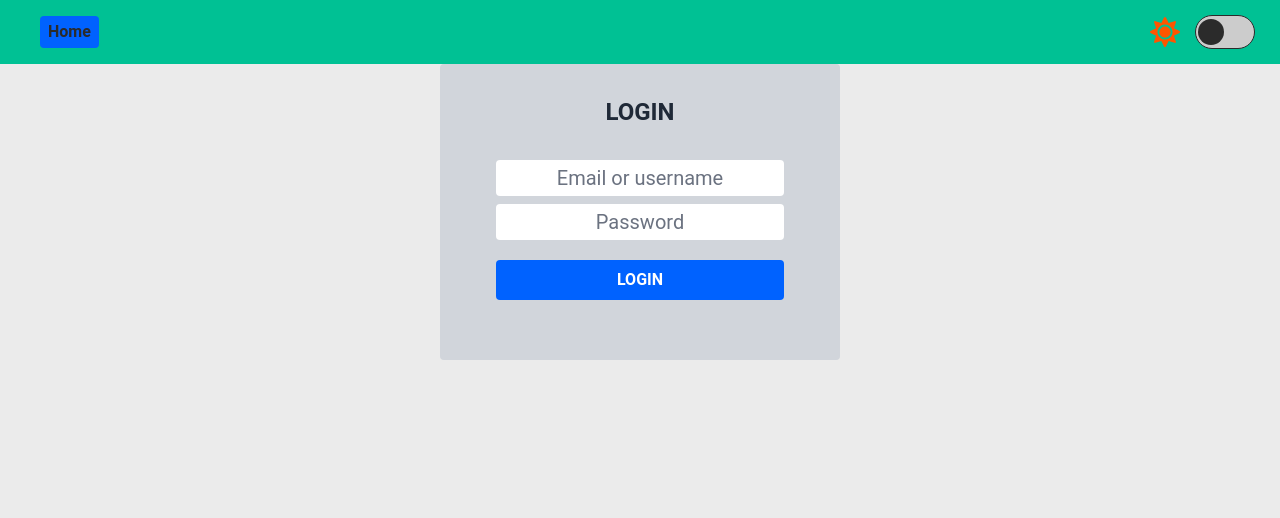
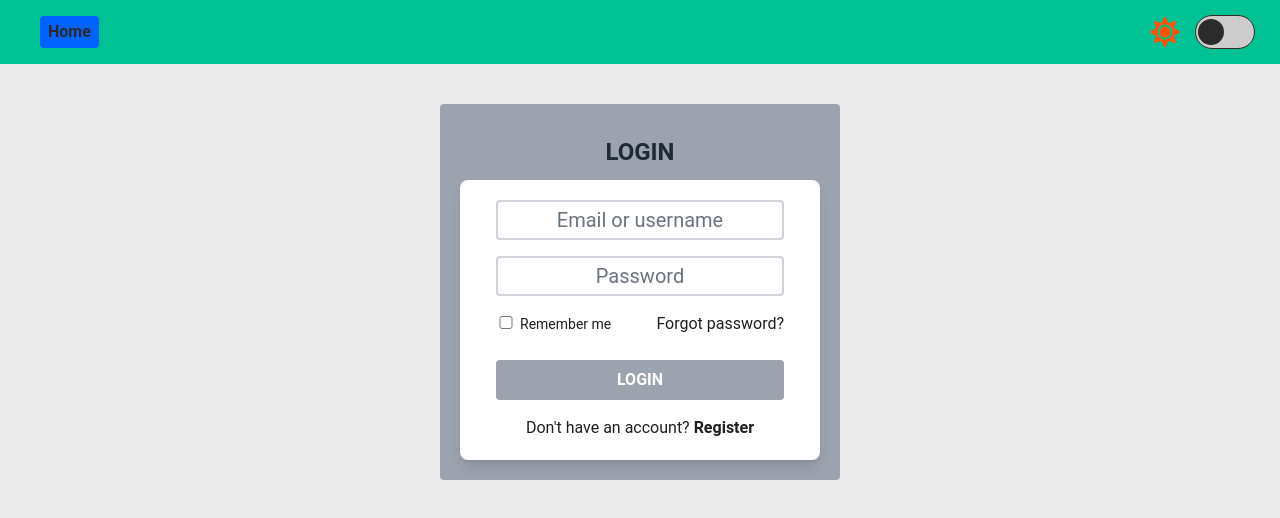
Before and after one commit to zakisudev/Resume-MERN, a React (Create React App) app in the folder frontend/: page /admin/login in a window 1280 px wide. Shown: the top 518 px of the page. Built offline with nearby package versions, Linux system fonts and the light colour scheme; the HTML template or start-up script is replaced by a standard one.

Commit message:
Refactor Login component to include username and password from URL state

```diff
--- a/frontend/src/Pages/Login.jsx
+++ b/frontend/src/Pages/Login.jsx
@@ -1,19 +1,28 @@
 import { useEffect, useState } from 'react';
 import { login } from '../utils/apis';
-import { useNavigate } from 'react-router-dom';
+import { Link, useLocation, useNavigate } from 'react-router-dom';
 
 const Login = () => {
+  const location = useLocation();
+  let username, password;
+  if (location.state) {
+    ({ username, password } = location.state);
+  }
+
   const navigate = useNavigate();
-  const [data, setData] = useState({ user: '', password: '' });
+  const [data, setData] = useState({
+    user: username || '',
+    password: password || '',
+  });
   const [errorMsg, setErrorMsg] = useState('');
   const [loading, setLoading] = useState(false);
-  const user = localStorage.getItem('token');
+  const userInfo = localStorage.getItem('userInfo');
 
   useEffect(() => {
-    if (user) {
-      navigate('/profile', { replace: true });
+    if (userInfo) {
+      navigate('/user', { replace: true });
     }
-  }, [user, navigate]);
+  }, [userInfo, navigate]);
 
   const handleLogin = async (e) => {
     e.preventDefault();
@@ -23,8 +32,8 @@ const Login = () => {
       const res = await login(data);
       if (res?.status) {
         setLoading(false);
-        localStorage.setItem('token', res?.user);
-        navigate('/profile', { replace: true });
+        localStorage.setItem('userInfo', JSON.stringify(res?.user));
+        navigate('/user', { replace: true });
       } else {
         setLoading(false);
         setErrorMsg(res?.message);
@@ -35,23 +44,29 @@ const Login = () => {
   };
 
   return (
-    <div className="w-[400px] bg-gray-300 p-5 justify-center h-full rounded">
+    <div
+      className={`w-[400px] ${
+        (data?.user && data?.password) || (username && password)
+          ? 'bg-primaryColorLight/70'
+          : 'bg-gray-400'
+      } mt-10 p-5 justify-center items-center rounded`}
+    >
       <h1 className="text-2xl uppercase text-center my-3 text-gray-800 font-semibold">
         Login
       </h1>
 
       <form
         onSubmit={handleLogin}
-        className="py-5 flex flex-col w-full mx-auto"
+        className="py-5 flex flex-col w-full mx-auto shadow-lg rounded-lg bg-white gap-4"
       >
-        <div className="flex flex-col text-xl gap-2 ">
+        <div className="flex flex-col text-xl gap-4">
           <input
-            type="user"
+            type="text"
             name="user"
             id="user"
-            value={data?.user}
+            value={data?.user || ''}
             onChange={(e) => setData({ ...data, user: e.target.value })}
-            className="w-[80%] mx-auto px-2 py-1 rounded text-center placeholder:text-gray-500 text-gray-800"
+            className="w-[80%] mx-auto px-2 py-1 rounded text-center placeholder:text-gray-500 text-gray-800 border-2 border-gray-300 transition-all duration-300 focus:outline-none focus:border-primaryColorLight"
             placeholder="Email or username"
             required
           />
@@ -60,25 +75,55 @@ const Login = () => {
             type="password"
             name="password"
             id="password"
-            value={data?.password}
+            value={data?.password || ''}
             onChange={(e) => setData({ ...data, password: e.target.value })}
-            className="w-[80%] mx-auto px-2 py-1 rounded text-center placeholder:text-gray-500 text-gray-800"
+            className="w-[80%] mx-auto px-2 py-1 rounded text-center placeholder:text-gray-500 text-gray-800 border-2 border-gray-300 transition-all duration-300 focus:outline-none focus:border-primaryColorLight"
             placeholder="Password"
             required
           />
         </div>
 
-        {errorMsg && (
-          <p className="text-red-500 text-center text-lg mt-2 ">{errorMsg}</p>
-        )}
+        <div className="flex w-[80%] justify-between items-center mx-auto text-textPrimaryLight">
+          <label htmlFor="remember" className="text-sm">
+            <input
+              type="checkbox"
+              name="remember"
+              id="remember"
+              className="mr-1 w-5 rounded border-none outline-none transition-all duration-300"
+            />
+            Remember me
+          </label>
+          <Link
+            href="/"
+            className="hover:underline hover:text-blue-700 transition-all duration-200"
+          >
+            Forgot password?
+          </Link>
+        </div>
+
+        {errorMsg && <p className="text-red-500 text-center">{errorMsg}</p>}
 
         <button
           type="submit"
-          disabled={loading}
-          className="w-[80%] mx-auto px-2 py-2 rounded text-center bg-primaryColorLight hover:bg-primaryVariantColorLight text-white transition-all duration-300 my-5 uppercase font-semibold"
+          disabled={
+            loading ||
+            (!data?.user && !username) ||
+            (!data?.password && !password)
+          }
+          className="w-[80%] mx-auto px-2 py-2 rounded text-center bg-primaryColorLight hover:bg-primaryVariantColorLight text-white transition-all duration-300 mt-2 uppercase font-semibold disabled:bg-gray-400 disabled:cursor-not-allowed disabled:hover:bg-gray-400"
         >
           {loading ? 'Loading...' : 'Login'}
         </button>
+
+        <p className="text-center text-textPrimaryLight">
+          Don't have an account?{' '}
+          <Link
+            to="/admin/register"
+            className="hover:underline hover:text-blue-700 transition-all duration-200 font-semibold"
+          >
+            Register
+          </Link>
+        </p>
       </form>
     </div>
   );
```
